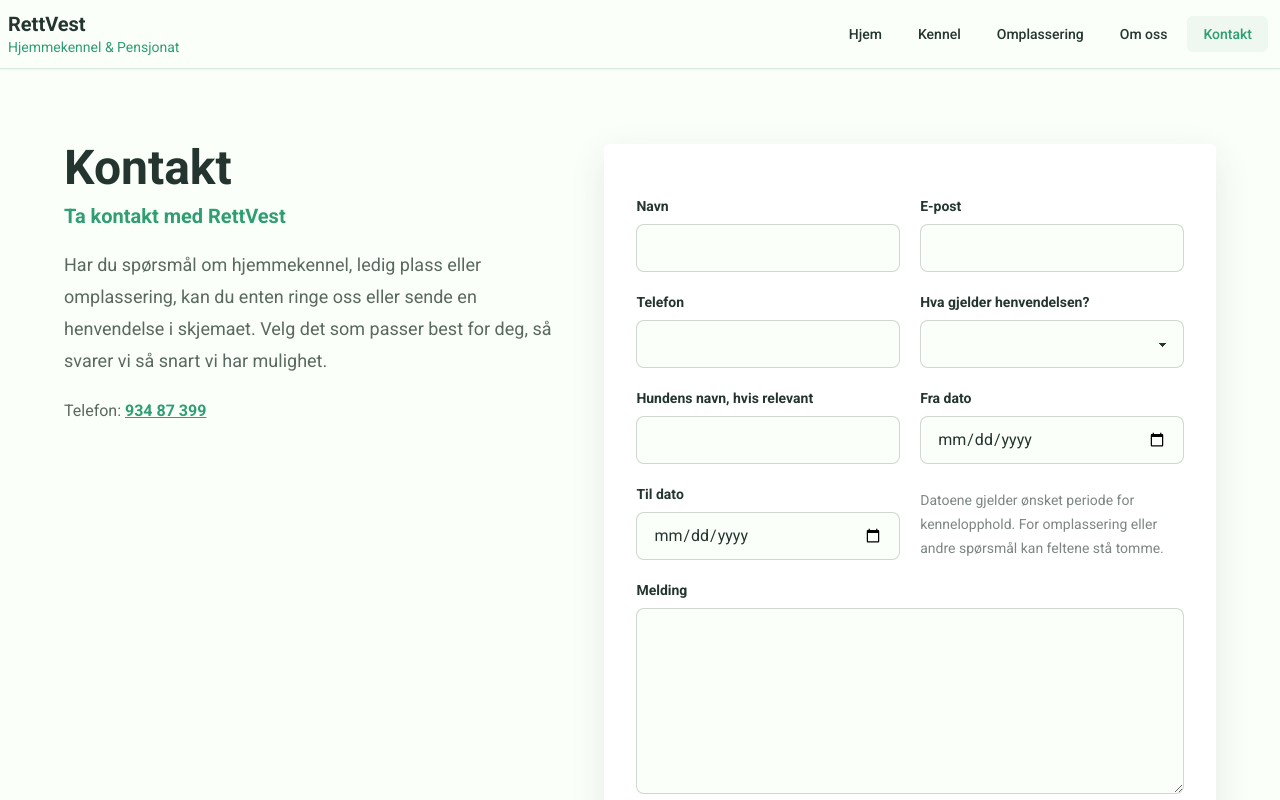
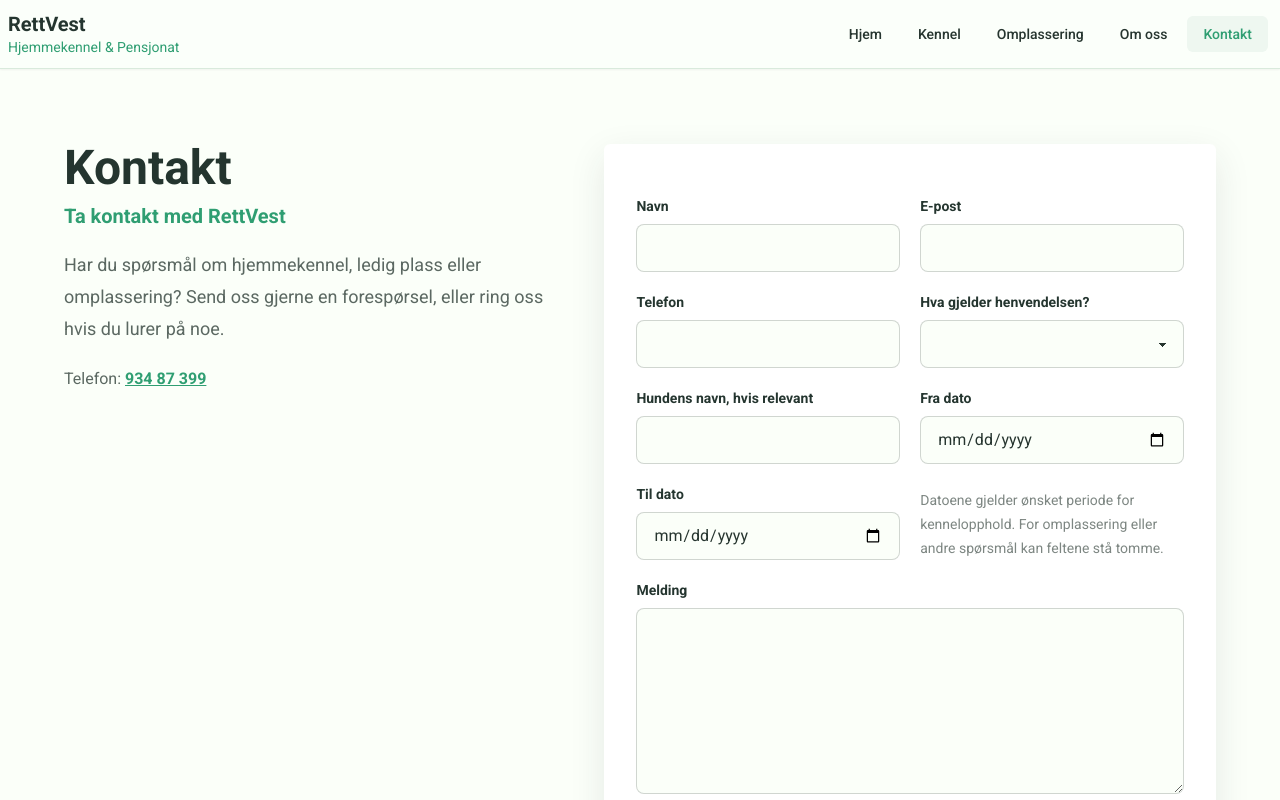
Before and after one commit to EPetrineLynghaug/RettVest, an Angular app: page /kontakt-oss in a window 1280 px wide. Shown: the top 800 px of the page. Built offline with nearby package versions, Linux system fonts and the light colour scheme.

Commit message:
Simplify contact intro text

```diff
--- a/src/app/contact-form/contact-form.component.html
+++ b/src/app/contact-form/contact-form.component.html
@@ -8,8 +8,8 @@
         Ta kontakt med RettVest
       </p>
       <p class="mt-5 text-lg leading-8 text-base-content/75">
-        Har du spørsmål om hjemmekennel, ledig plass eller omplassering, kan du enten ringe oss eller sende en henvendelse i skjemaet.
-        Velg det som passer best for deg, så svarer vi så snart vi har mulighet.
+        Har du spørsmål om hjemmekennel, ledig plass eller omplassering?
+        Send oss gjerne en forespørsel, eller ring oss hvis du lurer på noe.
       </p>
       <p class="mt-5 text-base leading-7 text-base-content/75">
         Telefon:
```
